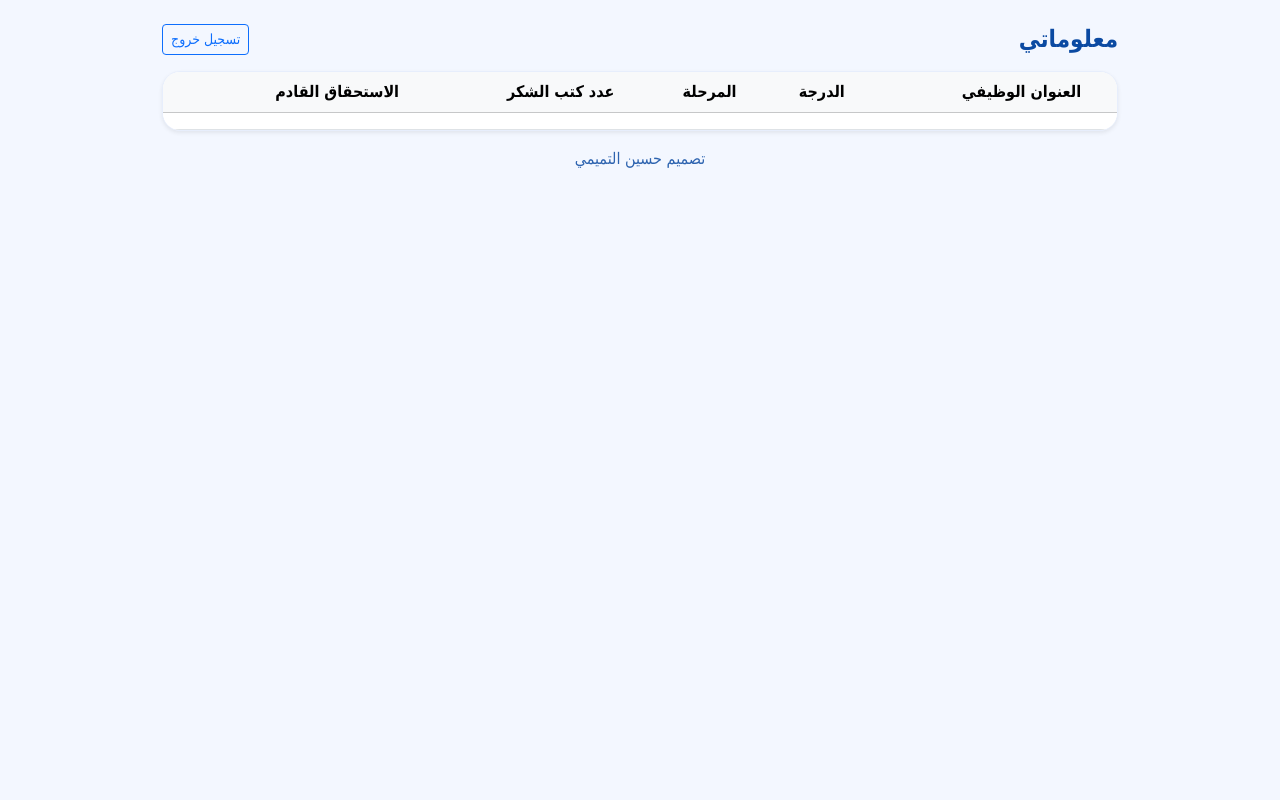
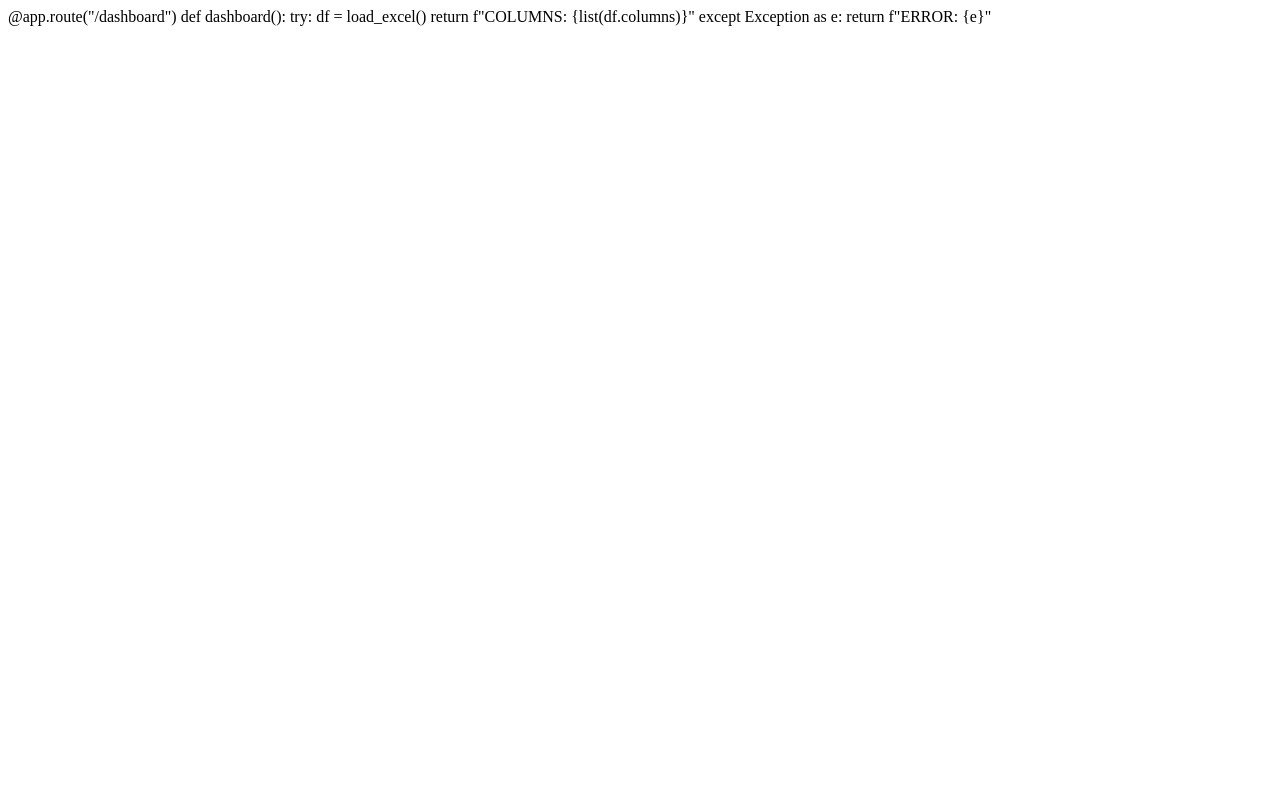
Before and after one commit to lawerhussein91-code/ali-sabea, a Flask app: template templates/templates/dashboard.html in a window 1280 px wide. Run offline with Flask 3, Linux system fonts and the light colour scheme; the template is opened without the code that fills it, so the values that code supplies are empty.

Commit message:
Update dashboard.html

```diff
--- a/templates/templates/dashboard.html
+++ b/templates/templates/dashboard.html
@@ -1,55 +1,7 @@
-<!doctype html>
-<html lang="ar" dir="rtl">
-<head>
-  <meta charset="utf-8" />
-  <meta name="viewport" content="width=device-width, initial-scale=1" />
-  <title>معلوماتي</title>
-  <link href="https://cdn.jsdelivr.net/npm/bootstrap@5.3.3/dist/css/bootstrap.rtl.min.css" rel="stylesheet">
-  <style>
-    body { background:#f3f7ff; color:#0b4aa2; font-family: Tahoma, Arial; }
-    .card-soft { border-radius: 18px; border: 1px solid #e7eefc; overflow:hidden; }
-    .footer-sign { color:#0b4aa2; opacity:.85; }
-  </style>
-</head>
-<body>
-
-<div class="container py-4" style="max-width: 980px;">
-  <div class="d-flex justify-content-between align-items-center mb-3">
-    <h4 class="fw-bold mb-0">معلوماتي</h4>
-    <a class="btn btn-outline-primary btn-sm" href="/logout">تسجيل خروج</a>
-  </div>
-
-  <div class="card card-soft shadow-sm">
-    <div class="table-responsive">
-      <table class="table table-hover align-middle mb-0">
-        <thead class="table-light">
-          <tr>
-<td>{{ row.get("الاسم الرباعي", "") }}</td>
-            <th>العنوان الوظيفي</th>
-            <th>الدرجة</th>
-            <th>المرحلة</th>
-            <th>عدد كتب الشكر</th>
-            <th>الاستحقاق القادم</th>
-          </tr>
-        </thead>
-        <tbody>
-          <tr>
-            <td>{{ row.get("الاسم", "") }}</td>
-            <td>{{ row.get("العنوان الوظيفي", "") }}</td>
-            <td>{{ row.get("الدرجة", "") }}</td>
-            <td>{{ row.get("المرحلة", "") }}</td>
-            <td>{{ row.get("عدد كتب الشكر", "") }}</td>
-            <td>{{ row.get("الاستحقاق القادم", "") }}</td>
-          </tr>
-        </tbody>
-      </table>
-    </div>
-  </div>
-
-  <div class="text-center mt-3 footer-sign">
-    تصميم حسين التميمي
-  </div>
-</div>
-
-</body>
-</html>
+@app.route("/dashboard")
+def dashboard():
+    try:
+        df = load_excel()
+        return f"COLUMNS: {list(df.columns)}"
+    except Exception as e:
+        return f"ERROR: {e}"
```
